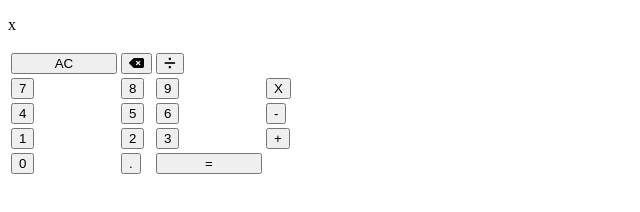
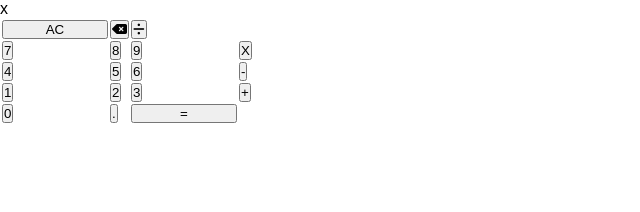
Before and after one commit to guisinesio/calculadora, a plain HTML site: page index.html in a window 1280 px wide. Shown: the whole page, without its empty margins (0-640 px from the left). Drawn offline with Linux system fonts and the light colour scheme.

Commit message:
tirando as caracteristicas padros  de estilo do navegador e linkando css

```diff
--- a/index.html
+++ b/index.html
@@ -4,6 +4,7 @@
     <meta charset="UTF-8">
     <meta name="viewport" content="width=device-width, initial-scale=1.0">
     <script src="https://kit.fontawesome.com/0554f44e8d.js" crossorigin="anonymous"></script>
+    <link rel="stylesheet" href="style.css">
     <title>Calculadora - Expert</title>
 </head>
 <body>
--- a/style.css
+++ b/style.css
@@ -0,0 +1,6 @@
+* {
+    margin: 0;
+    padding: 0;
+    box-sizing: border-box;
+    font-family: "cursiva", sans-serif;
+}
```
